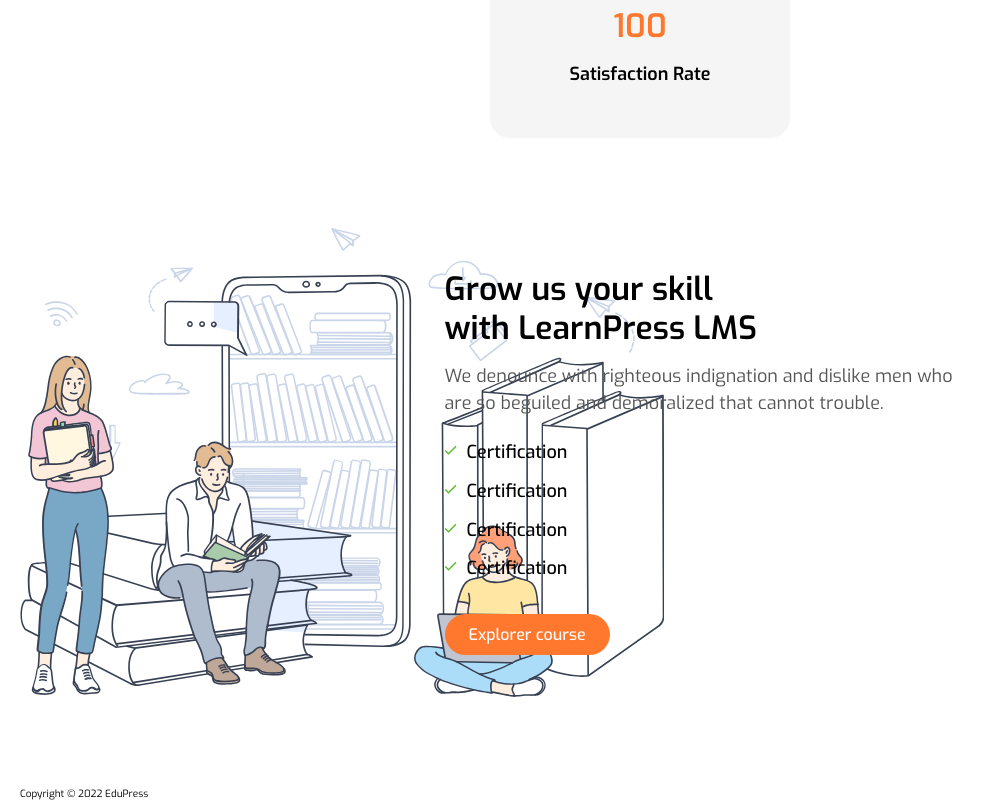
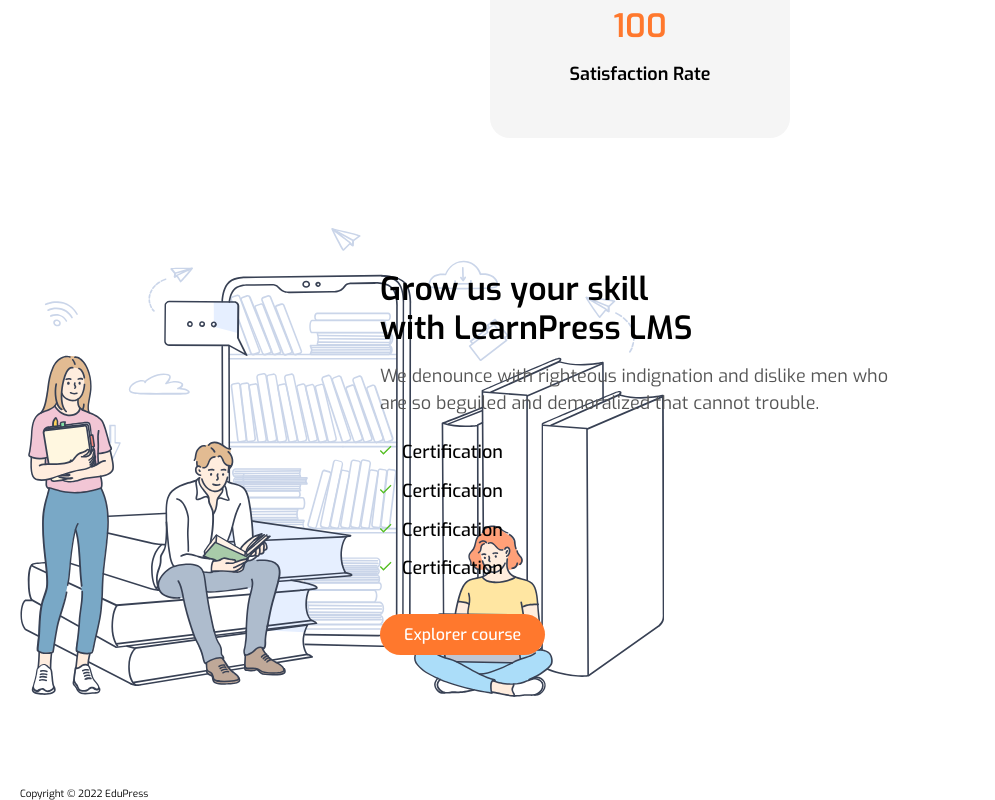
Before and after one commit to freund82/e-learning-react, a React (Vite) app: page / in a window 1280 px wide. Shown: the part 4211-5011 px from the top of the page, without its empty margins (0-995 px from the left). Built offline with nearby package versions, Linux system fonts and the light colour scheme.

Commit message:
Оптимизировал growUs для маленьких экранов

```diff
--- a/src/pages/Home/GrowUs/growUs.css
+++ b/src/pages/Home/GrowUs/growUs.css
@@ -50,3 +50,14 @@
     content:url("../../../assets/icons/ok.svg");
     margin-right:0.8rem;
 }
+
+/**************
+MEDIA QUERIES
+**************/
+
+@media(max-width: 1400px) {
+    .growUs__inner{
+        left:50%;
+        transform:translateX(-50%);
+    }
+}
```
